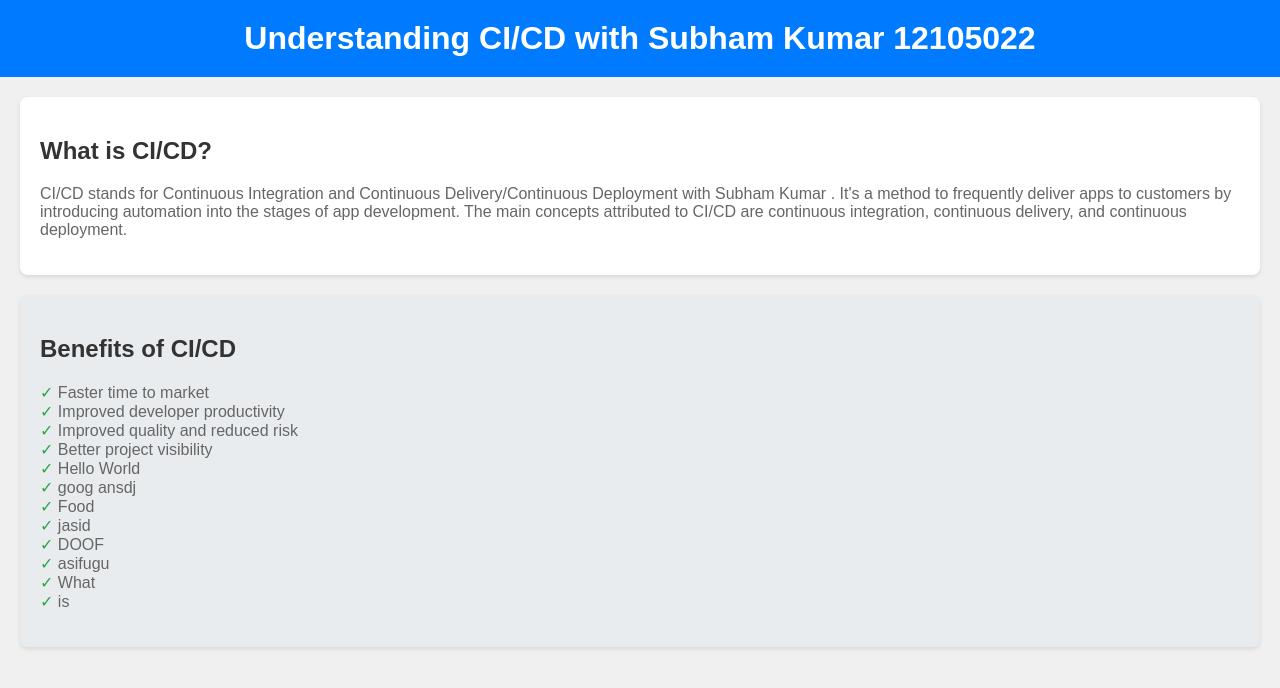
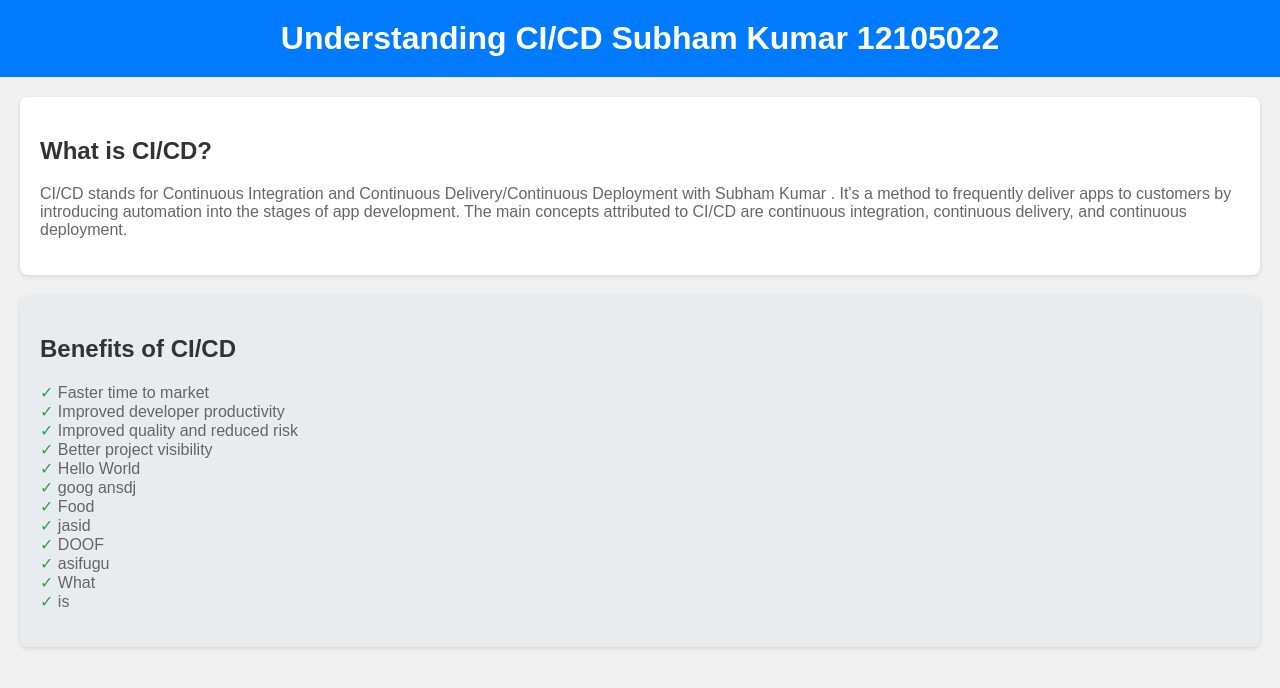
Before and after one commit to subhamkumar19072003/ci-cd_reels, a plain HTML site: page index.html in a window 1280 px wide. Drawn offline with Linux system fonts and the light colour scheme.

Commit message:
Update index.html

```diff
--- a/index.html
+++ b/index.html
@@ -8,7 +8,7 @@
 </head>
 <body>
     <header>
-        <h1>Understanding CI/CD with Subham Kumar 12105022 </h1>
+        <h1>Understanding CI/CD Subham Kumar 12105022 </h1>
     </header>
     <section id="ci-cd-intro">
         <h2>What is CI/CD?</h2>
```
